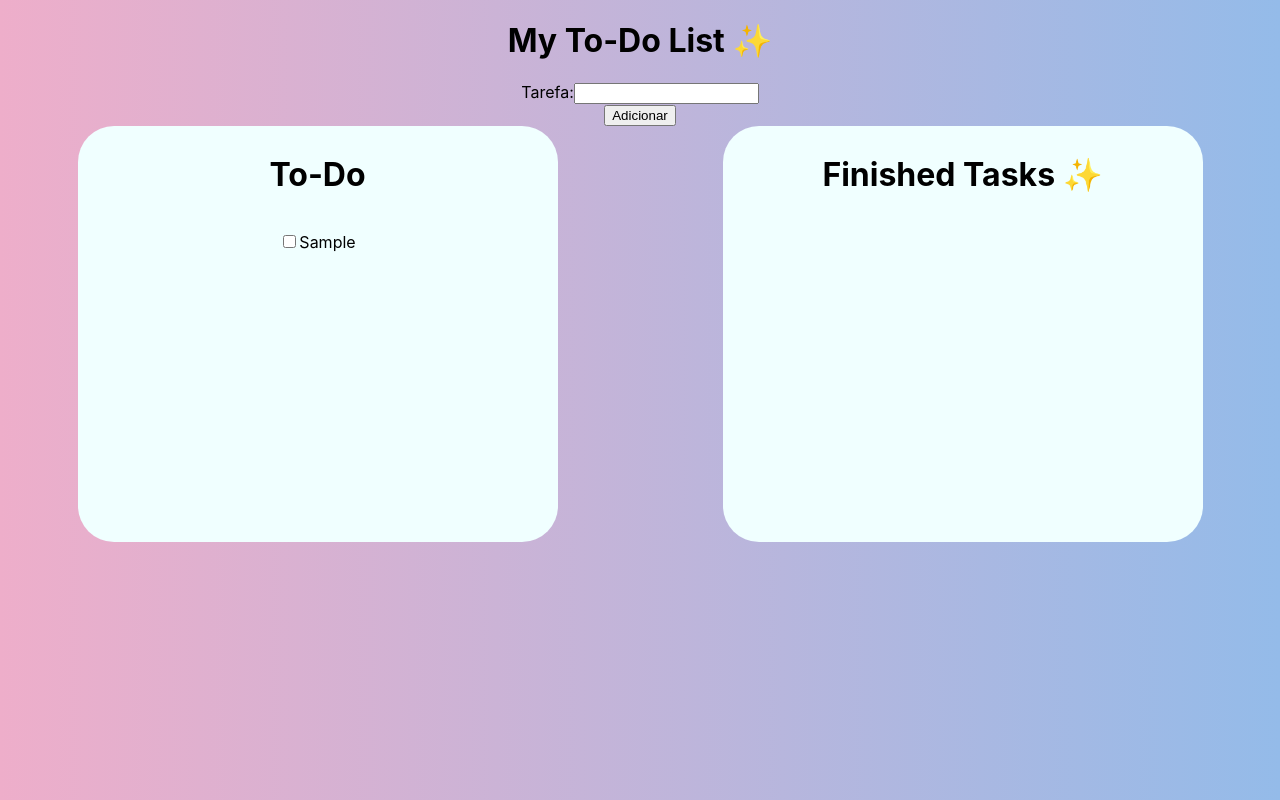
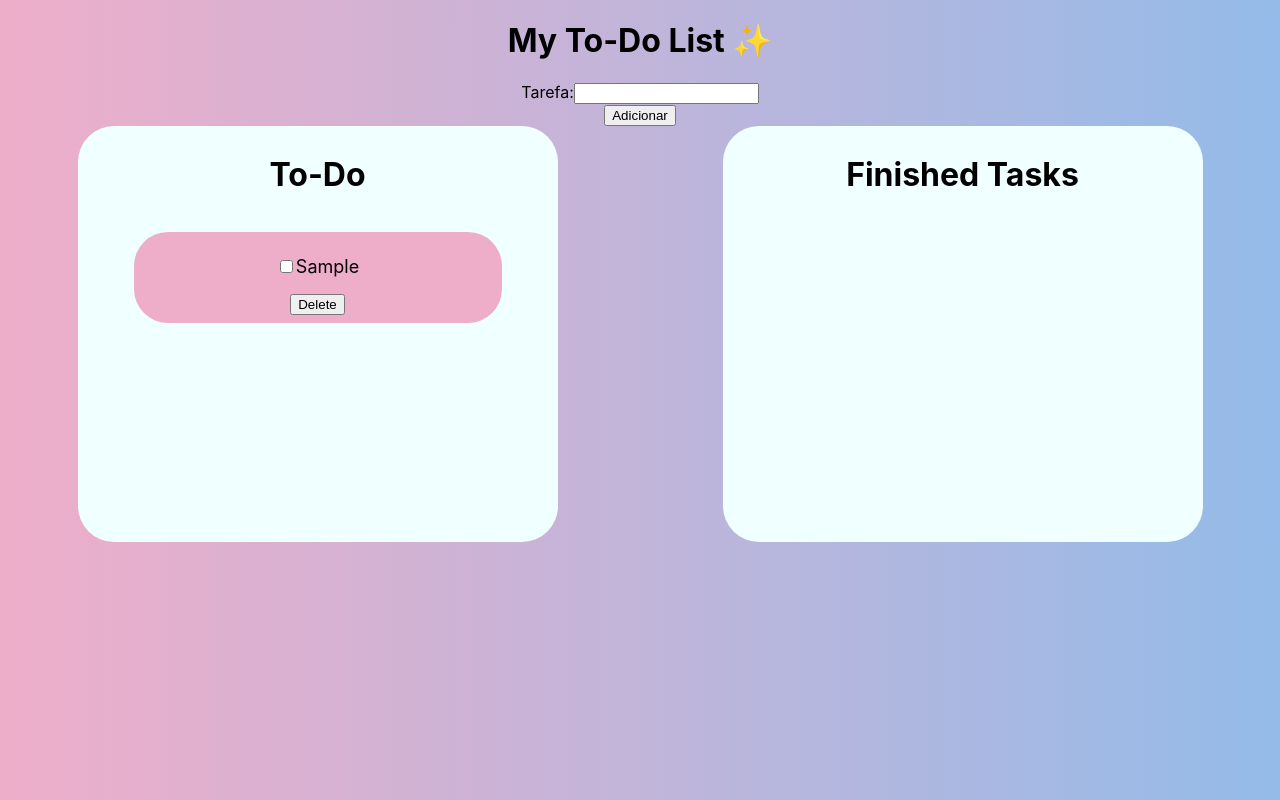
Before and after one commit to belbarros/to-do-list, a React (Create React App) app: page / in a window 1280 px wide. Both pictures are taken after typing "Sample" into the empty fields and a click on the button "Adicionar". Built offline with nearby package versions, Linux system fonts and the light colour scheme.

Commit message:
Added a delete task function to both lists

```diff
--- a/src/App.css
+++ b/src/App.css
@@ -27,3 +27,27 @@ background: linear-gradient(90deg, rgba(238,174,202,1) 0%, rgba(148,187,233,1) 1
   width: 400px;
   min-height: 400px;
 }
+
+.todo-task, .done-task {
+  background-color: red;
+  border-radius: 34px;
+  padding: 8px 12px;
+  min-width: 200px;
+  margin: 16px;
+}
+
+.app-container label {
+  font-size: 18px;
+}
+
+.check {
+  padding: 20px;
+}
+
+.todo-task {
+  background-color: rgba(238,174,202,1);
+}
+
+.done-task {
+  background-color: rgba(148,187,233,1);
+}
--- a/src/components/Todo.jsx
+++ b/src/components/Todo.jsx
@@ -18,6 +18,16 @@ export default function Todo() {
       const newList = toDoList.filter((todo) => todo !== target.value);
       setToDoList(newList);
   };
+
+  const handleDeleteToDo = ({ target }) => {
+    const newList = toDoList.filter((todo) => todo !== target.value);
+    setToDoList(newList);
+  }
+
+  const handleDeleteDone = ({ target }) => {
+    const newList = doneList.filter((todo) => todo !== target.value);
+    setDoneList(newList);
+  }
 
   return (
     <div className='header'>
@@ -46,6 +56,7 @@ export default function Todo() {
       <div>
       {
       toDoList.map((todo) => { return (
+      <div className='todo-task'>
       <p key={ todo }>
         <label>
           <input
@@ -56,18 +67,27 @@ export default function Todo() {
           { todo }
           </label>
           </p>
+          <button
+          value={ todo }
+          onClick={ handleDeleteToDo }
+          >
+            Delete
+          </button>
+          </div>
           )
         })
       }
       </div>
       </div>
       <div className='done-list'>
-      <h1>Finished Tasks ✨</h1>
+      <h1>Finished Tasks</h1>
       {
       doneList.map((done) => (
+      <div className='done-task'>
       <p key={ done }>
         <label>
           <input
+          className='check'
           type="checkbox"
           checked='true'
           value={ done }
@@ -75,6 +95,13 @@ export default function Todo() {
         { done }
         </label>
         </p>
+        <button
+          value={ done }
+          onClick={ handleDeleteDone }
+          >
+            Delete
+          </button>
+        </div>
       ))
       }
       </div>
```
